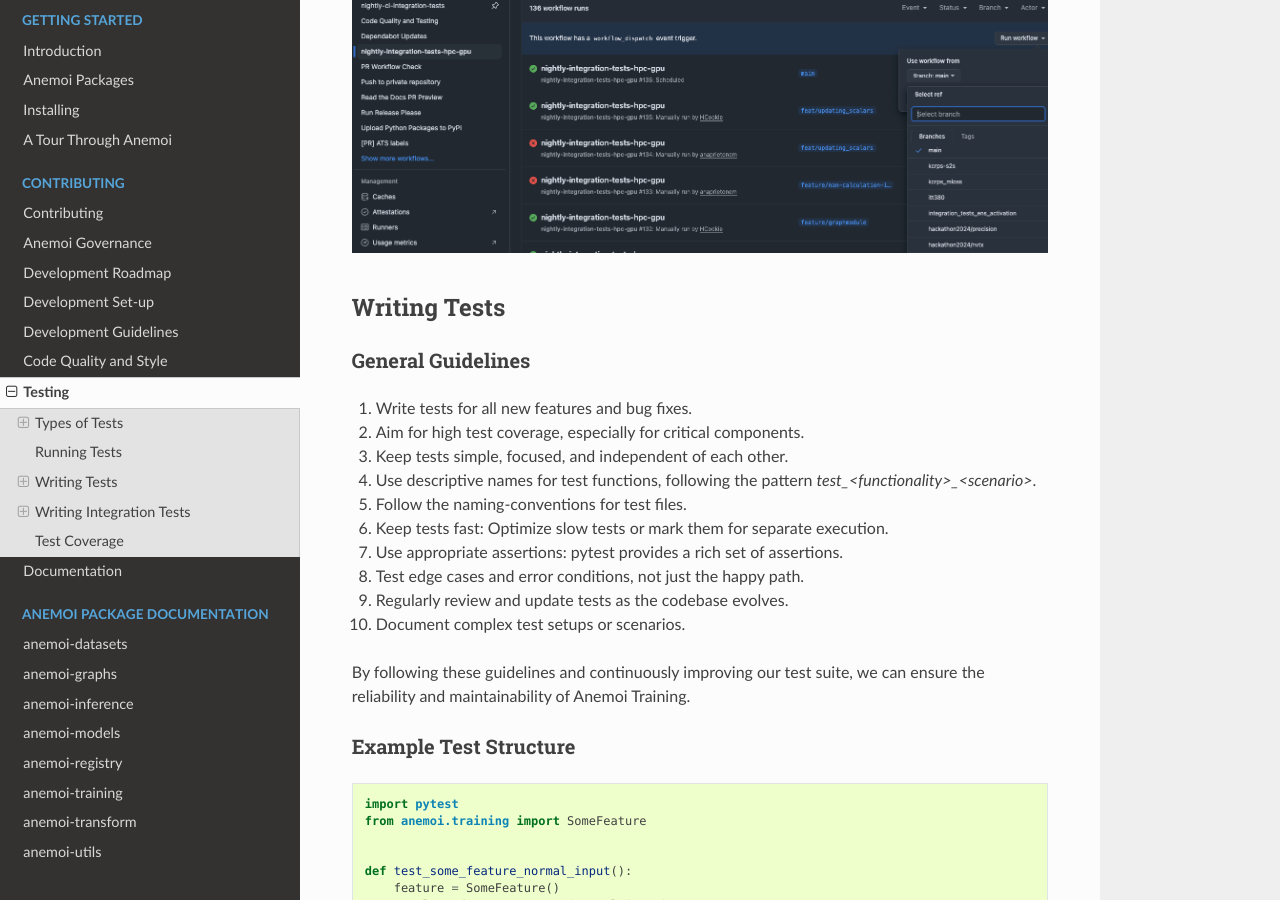
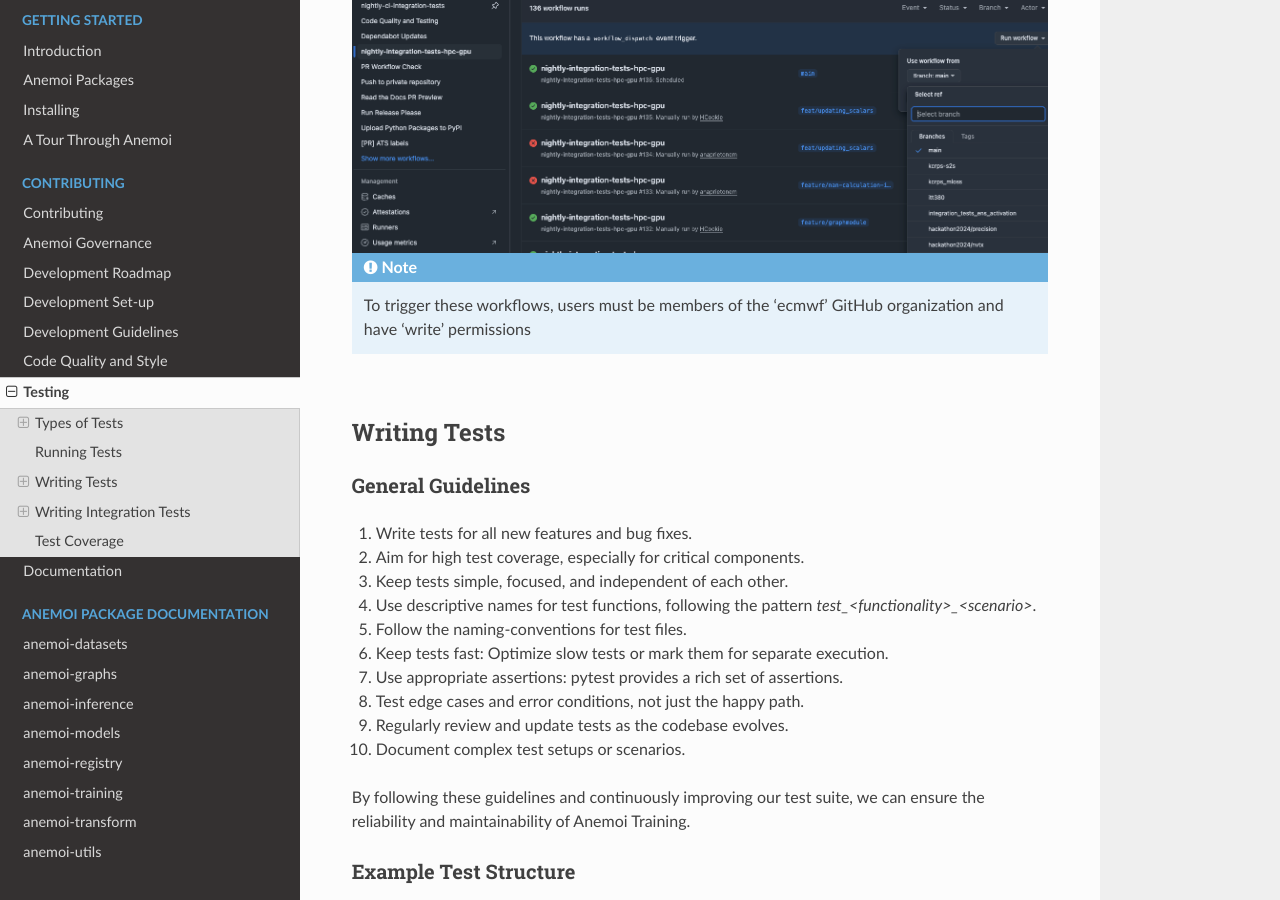
Before and after one commit to ecmwf/anemoi-docs, a Sphinx documentation site: the page built from docs/contributing/testing.rst, in a window 1280 px wide and 900 px high, scrolled down 1390 px. Built offline with Sphinx 7.4.7 and the Read the Docs theme 3.1.0, drawn with Linux system fonts in a browser that asks for light colours.

Commit message:
add note

```diff
--- a/docs/contributing/testing.rst
+++ b/docs/contributing/testing.rst
@@ -72,6 +72,9 @@
    :alt: Example image
    :width: 800px
    :align: center
+
+.. note::
+   To trigger these workflows, users must be members of the 'ecmwf' GitHub organization and have 'write' permissions
 
 .. raw:: html
 
```
